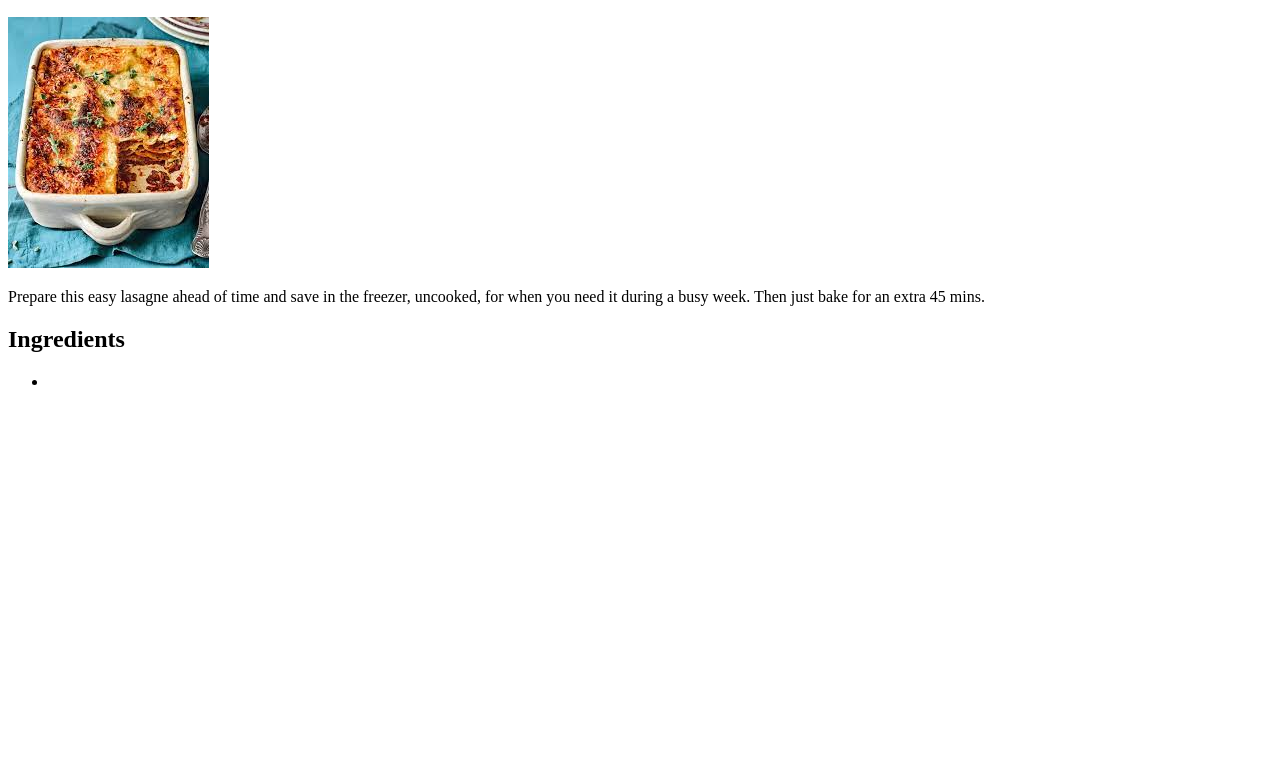
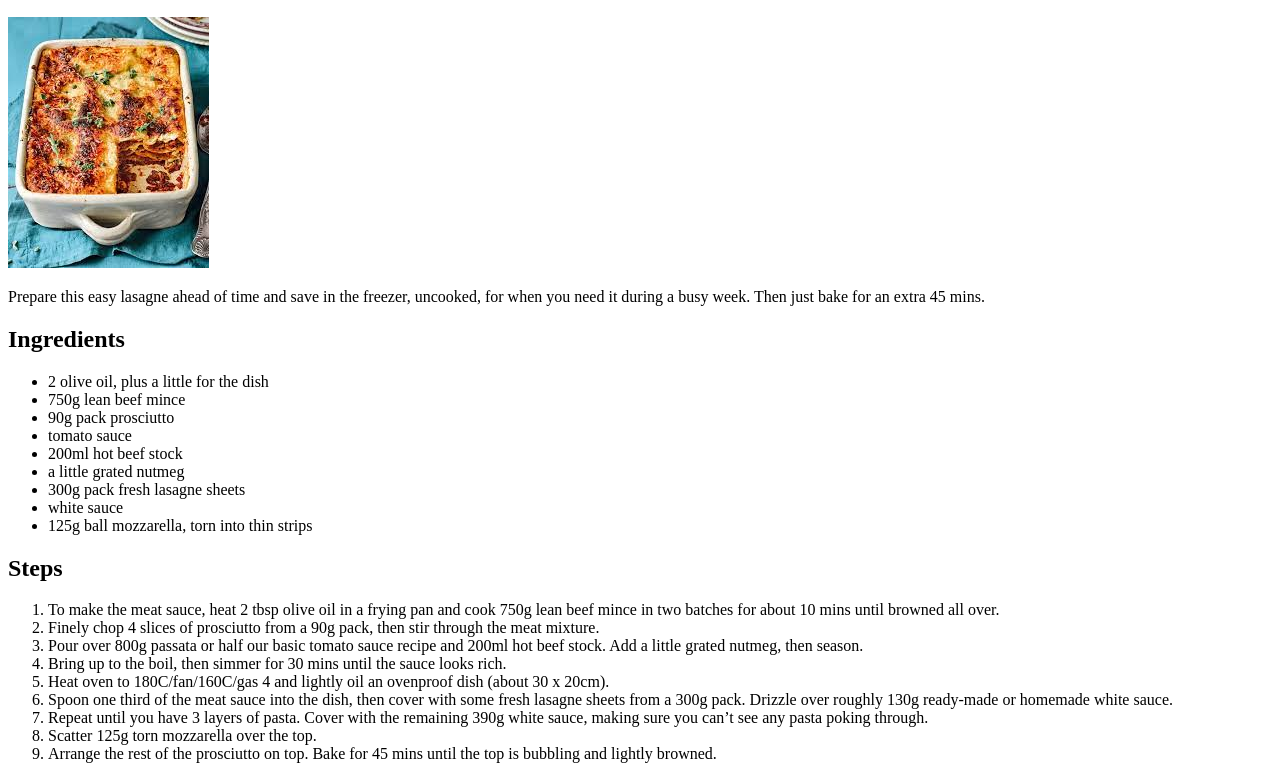
Before and after one commit to Gamblor48/odin-recipes, a plain HTML site: page recipes/lasagne.html in a window 1280 px wide. Shown: the part 110-889 px from the top of the page. Before the commit the page ends 800 px from the top, so only its background shows below. Drawn offline with Linux system fonts and the light colour scheme.

Commit message:
lasagne.html

```diff
--- a/recipes/lasagne.html
+++ b/recipes/lasagne.html
@@ -17,7 +17,28 @@
 
         <h2>Ingredients</h2>
             <ul>
-                <li></li>
+                <li>2 olive oil, plus a little for the dish</li>
+                <li>750g lean beef mince</li>
+                <li>90g pack prosciutto
+                <li>tomato sauce</li>
+                <li>200ml hot beef stock</li>
+                <li>a little grated nutmeg</li>
+                <li>300g pack fresh lasagne sheets</li>
+                <li>white sauce</li>
+                <li>125g ball mozzarella, torn into thin strips</li>
             </ul>
+
+        <h2>Steps</h2>
+            <ol>
+                <li>To make the meat sauce, heat 2 tbsp olive oil in a frying pan and cook 750g lean beef mince in two batches for about 10 mins until browned all over.</li>
+                <li>Finely chop 4 slices of prosciutto from a 90g pack, then stir through the meat mixture.</li>
+                <li>Pour over 800g passata or half our basic tomato sauce recipe and 200ml hot beef stock. Add a little grated nutmeg, then season.</li>
+                <li>Bring up to the boil, then simmer for 30 mins until the sauce looks rich.</li>
+                <li>Heat oven to 180C/fan/160C/gas 4 and lightly oil an ovenproof dish (about 30 x 20cm).</li>
+                <li>Spoon one third of the meat sauce into the dish, then cover with some fresh lasagne sheets from a 300g pack. Drizzle over roughly 130g ready-made or homemade white sauce.</li>
+                <li>Repeat until you have 3 layers of pasta. Cover with the remaining 390g white sauce, making sure you can’t see any pasta poking through.</li>
+                <li>Scatter 125g torn mozzarella over the top.</li>
+                <li>Arrange the rest of the prosciutto on top. Bake for 45 mins until the top is bubbling and lightly browned.</li>
+            </ol>
     </body>
 </html>
```
